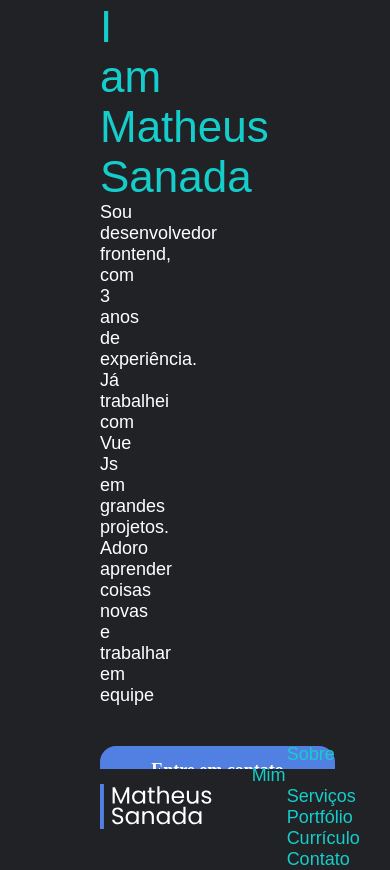
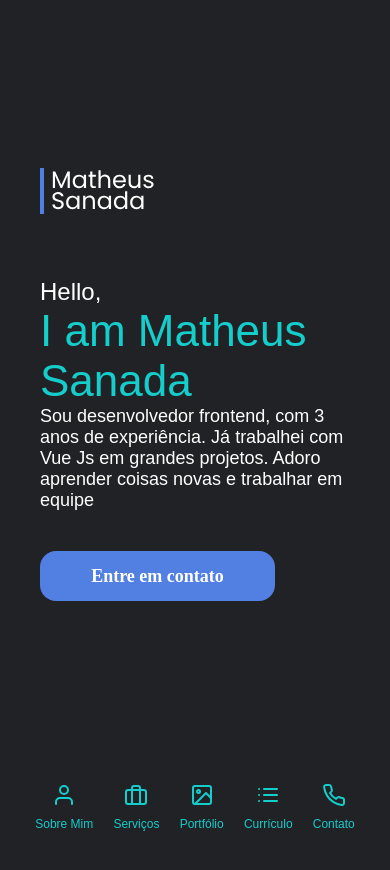
Before and after one commit to Theusanada/landingpage-mathsanada, a plain HTML site: page index.html in a window 390 px wide. After the commit the page ends 844 px from the top, so only its background shows below. Drawn offline with nearby package versions, Linux system fonts and the light colour scheme.

Commit message:
Responsividade

```diff
--- a/index.html
+++ b/index.html
@@ -6,11 +6,14 @@
     <title>Mathsanada</title>
     <link rel="stylesheet" href="style.css">
     <link rel="shortcut icon" href="#" type="image/x-icon">
+    <script src="https://unpkg.com/feather-icons"></script>
+
 </head>
 <body>
 
     <header>
         <div class="container">
+            <img src="assets/logo.svg" alt="logo">
             <h2>Hello,</h2>
             <h1>I am Matheus Sanada</h1>
             <p>Sou desenvolvedor frontend, com 3 anos de experiência. Já trabalhei com Vue Js em grandes projetos. Adoro aprender coisas novas e trabalhar em equipe</p>
@@ -23,14 +26,18 @@
         <img src="assets/logo.svg" alt="logo">
 
         <ul>
-            <a href="#">Sobre Mim</a>
-            <a href="#">Serviços</a>
-            <a href="#">Portfólio</a>
-            <a href="#">Currículo</a>
-            <a href="#">Contato</a>
+            <a href="#"><i data-feather="user"></i>Sobre Mim</a>
+            <a href="#"><i data-feather="briefcase"></i>Serviços</a>
+            <a href="#"><i data-feather="image"></i>Portfólio</a>
+            <a href="#"><i data-feather="list"></i>Currículo</a>
+            <a href="#"><i data-feather="phone"></i>Contato</a>
         </ul>
 
     </nav>
 
+    <script>
+      feather.replace();
+    </script>
+
 </body>
 </html>
--- a/style.css
+++ b/style.css
@@ -66,7 +66,7 @@ button {
 
 }
 
-/* Desenvolvimento */
+/* Desenvolvimento Web */
 
 
 header {
@@ -79,6 +79,10 @@ header .container {
     width: 50%;
     height: fit-content;
     padding: 0 100px;
+}
+
+header .container img {
+    display: none;
 }
 
 header .container h1 {
@@ -105,14 +109,96 @@ nav img {
     height: 45px;
 }
 
+nav ul {
+    display: flex;
+    justify-content: space-evenly;
+    width: 100%;
+}
+
 nav ul a{
 
     color: var(--color-fonts);
     font-size: var(--font-paragraph);
     text-decoration: none;
-    margin: 0 35px;
 }
 
 nav ul a:hover {
     text-decoration: underline 2px solid var(--color-fonts);
 }
+
+nav ul svg {
+    display: none;
+}
+
+/* Desenvolvimento Responsivo */
+
+/* Desktop */
+@media screen and (max-width: 1440px) {
+
+    header .container {
+        width: 100%;
+    }
+
+    nav {
+        padding: 0 30px;
+    }
+
+    nav ul a {
+        font-size: 16px;
+    }
+
+}
+
+
+/* Tablet */
+@media screen and (max-width: 820px) {
+
+    header .container  {
+        width: 100%;
+    }
+
+    header .container img {
+        display: inline;
+        margin-bottom: 60px;
+    }
+
+    nav {
+        padding: 0 30px;
+    }
+
+    nav img {
+        display: none;
+    }
+
+    nav ul {
+        padding: 0;
+    }
+
+    nav ul a {
+        font-size: 16px;
+    }
+
+}
+
+
+/* Mobile */
+@media screen and (max-width: 533px) {
+
+     header .container  {
+        padding: 0 40px
+    }
+
+    nav {
+        padding: 0 15px;
+    }
+
+    nav ul a {
+        font-size: 12px;
+    }
+
+    nav ul svg {
+        display: block;
+        margin: 0 auto 10px;
+    }
+
+}
```
